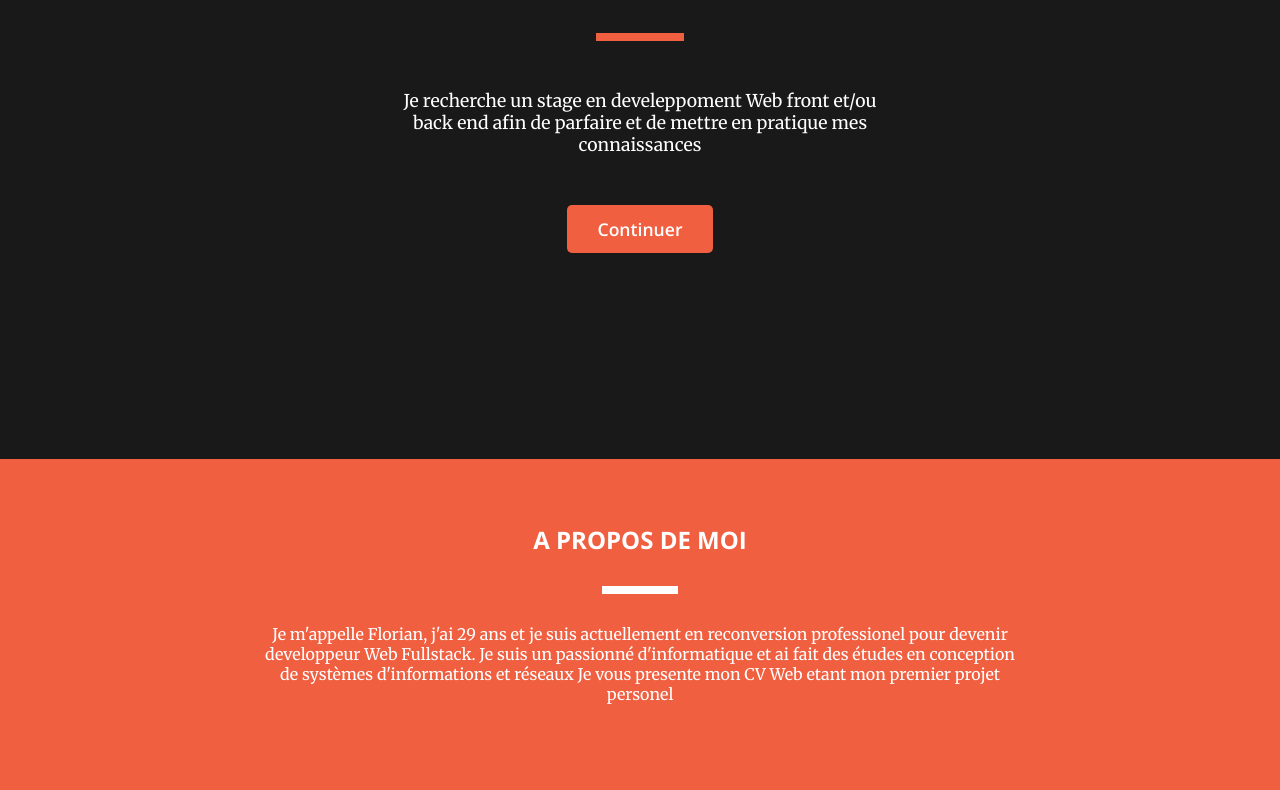
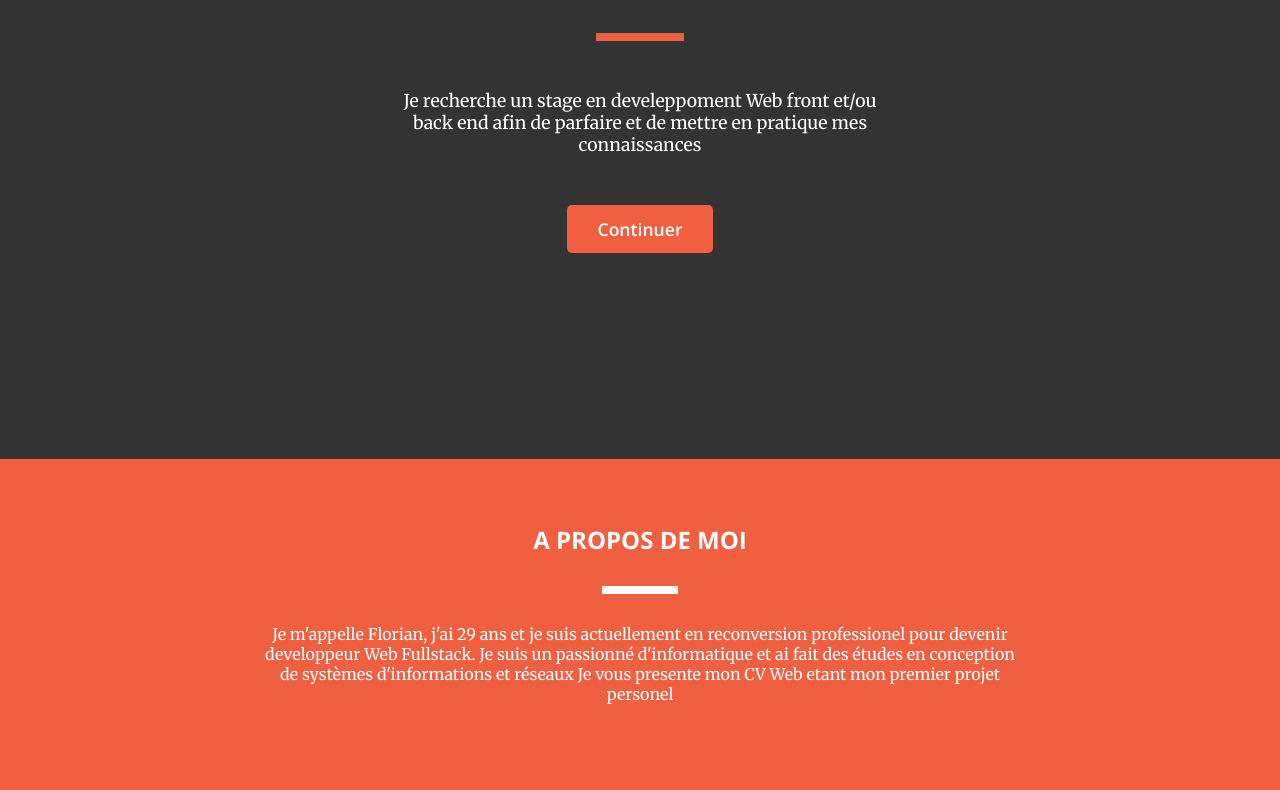
Before and after one commit to Sluuuurp/site-portfolio, a plain HTML site: page index.html in a window 1280 px wide. Shown: the part 341-1131 px from the top of the page. Drawn offline with nearby package versions, Linux system fonts and the light colour scheme.

Commit message:
mise a jour de la max-width du body

```diff
--- a/css/styles.css
+++ b/css/styles.css
@@ -10,7 +10,7 @@ html{
 
 :root {
     --primary-color: #F05F40;
-    --secondary-color: rgba(0, 0, 0, 0.9);
+    --secondary-color: rgba(0, 0, 0, 0.8);
     --white-police: white;
     --dark-police: black;
     --titre: "Open sans";
@@ -24,7 +24,6 @@ html{
 }
 
 body{
-    max-width: 1400px;
     margin: auto;
     font-size: 1.rem;
     /* inserer un background idependant (pourquoi pas avec une effet paralax) */
--- a/index.html
+++ b/index.html
@@ -18,7 +18,7 @@
                 <h2 class="en-tete__nom">FLORIAN ALEXANDRE</h2>
                 <ul>
                     <li><a href="#Accueil">ACCUEIL</a></li>
-                    <li><a href="#A-propos">A PROPOS</a></li>
+                    <li><a href="#A-propos">A&nbspPROPOS</a></li>
                     <li><a href="#Parcours">PARCOURS</a></li>
                     <li><a href="#Contact">CONTACT</a></li>
                 </ul>
```
